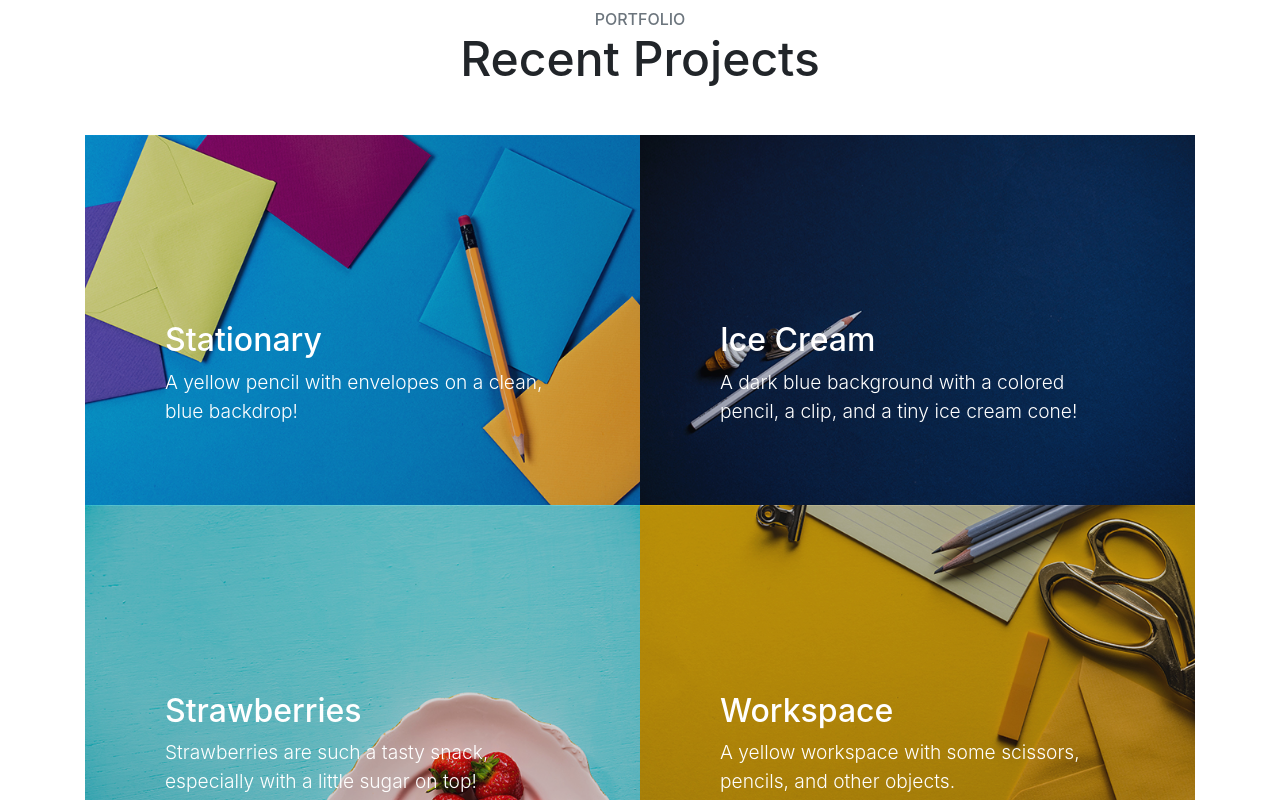
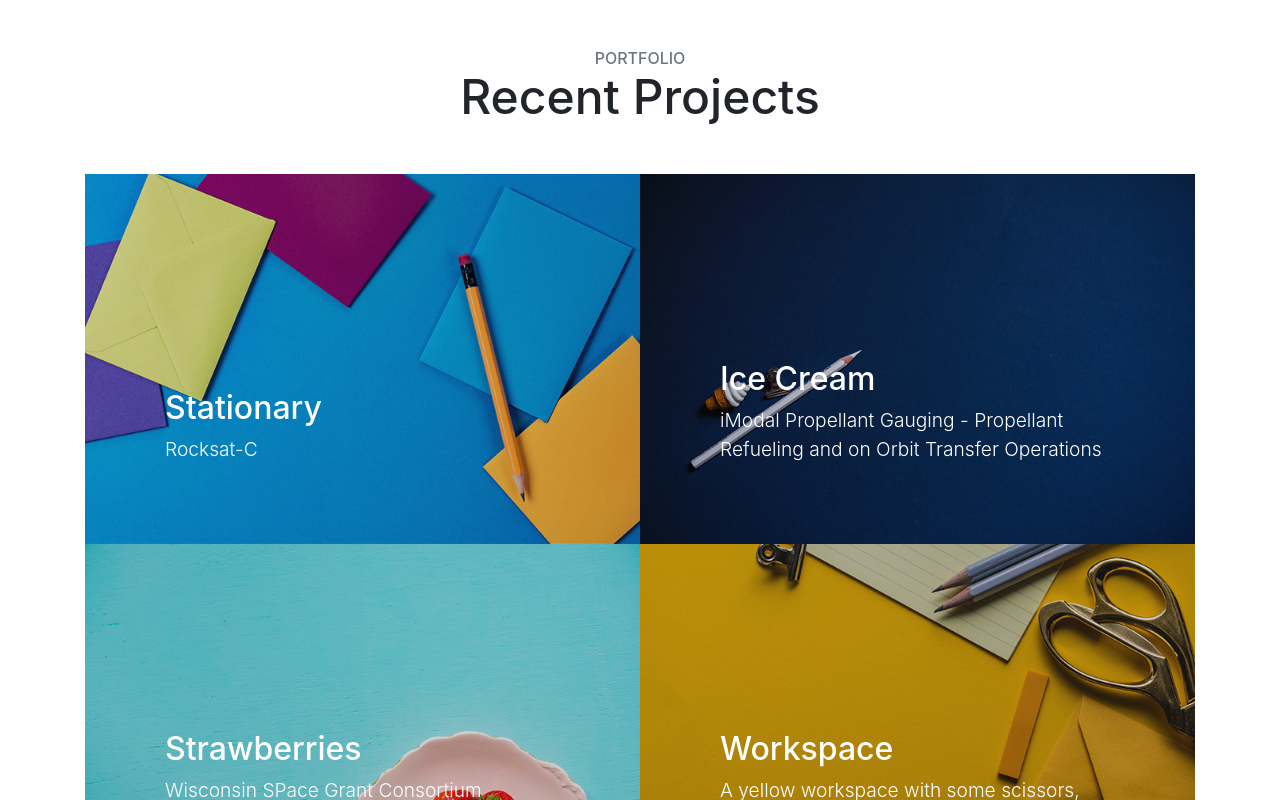
Before and after one commit to FelicityDaniels/FelicityDanie.github.io, a website with bundled scripts: page index.html in a window 1280 px wide. Shown: the part 2620-3420 px from the top of the page. Built offline with nearby package versions, Linux system fonts and the light colour scheme.

Commit message:
Update index.html

```diff
--- a/index.html
+++ b/index.html
@@ -69,7 +69,7 @@
     <div class="container text-center">
       <div class="row">
         <div class="col-lg-10 mx-auto">
-          <h2>Stylish Portfolio is the perfect theme for your next project!</h2>
+          <h2>*********************** Insert general overview about myself****************************</h2>
           <p class="lead mb-5">This theme features a flexible, UX friendly sidebar menu and stock photos from our friends at
             <a href="https://unsplash.com/">Unsplash</a>!</p>
           <a class="btn btn-dark btn-xl js-scroll-trigger" href="#services">What We Offer</a>
@@ -151,7 +151,7 @@
             <div class="caption">
               <div class="caption-content">
                 <div class="h2">Stationary</div>
-                <p class="mb-0">A yellow pencil with envelopes on a clean, blue backdrop!</p>
+                <p class="mb-0">Rocksat-C</p>
               </div>
             </div>
             <img class="img-fluid" src="img/portfolio-1.jpg" alt="">
@@ -162,7 +162,7 @@
             <div class="caption">
               <div class="caption-content">
                 <div class="h2">Ice Cream</div>
-                <p class="mb-0">A dark blue background with a colored pencil, a clip, and a tiny ice cream cone!</p>
+                <p class="mb-0">iModal Propellant Gauging - Propellant Refueling and on Orbit Transfer Operations</p>
               </div>
             </div>
             <img class="img-fluid" src="img/portfolio-2.jpg" alt="">
@@ -173,7 +173,7 @@
             <div class="caption">
               <div class="caption-content">
                 <div class="h2">Strawberries</div>
-                <p class="mb-0">Strawberries are such a tasty snack, especially with a little sugar on top!</p>
+                <p class="mb-0"> Wisconsin SPace Grant Consortium Collegiate Rocket Competition</p>
               </div>
             </div>
             <img class="img-fluid" src="img/portfolio-3.jpg" alt="">
```
